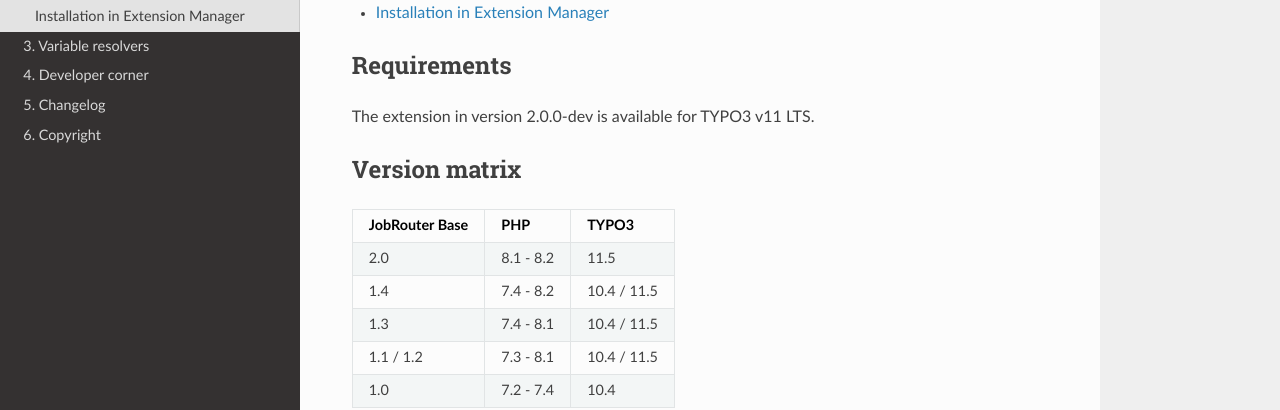
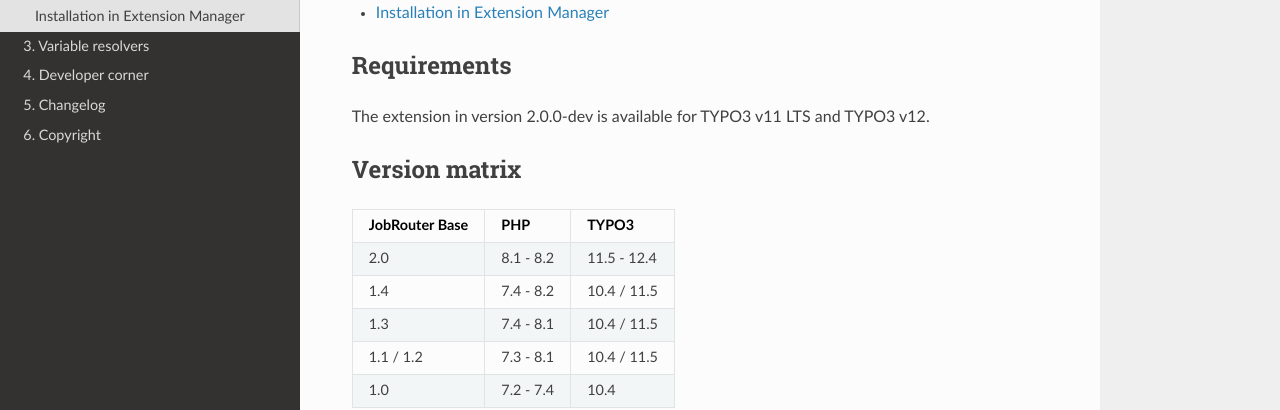
Before and after one commit to jobrouter/typo3-base, a Sphinx documentation site: the page built from Documentation/installation.rst, in a window 1280 px wide and 1353 px high. Shown: the part 279-689 px from the top of the window. Built offline with Sphinx 7.4.7 and the Read the Docs theme 2.0.0, drawn with Linux system fonts in a browser that asks for light colours.

Commit message:
[FEATURE] Add compatibility with TYPO3 v12

```diff
--- a/Documentation/changelog.rst
+++ b/Documentation/changelog.rst
@@ -10,6 +10,12 @@
 
 `Unreleased <https://github.com/brotkrueml/typo3-jobrouter-base/compare/v1.3.0...HEAD>`_
 --------------------------------------------------------------------------------------------
+
+Added
+^^^^^
+
+
+* Compatibility with TYPO3 v12
 
 Changed
 ^^^^^^^
--- a/Documentation/installation.rst
+++ b/Documentation/installation.rst
@@ -18,7 +18,7 @@
 Requirements
 ============
 
-The extension in version |release| is available for TYPO3 v11 LTS.
+The extension in version |release| is available for TYPO3 v11 LTS and TYPO3 v12.
 
 
 .. _version-matrix:
@@ -29,7 +29,7 @@
 ============== ========== ===========
 JobRouter Base PHP        TYPO3
 ============== ========== ===========
-2.0            8.1 - 8.2  11.5
+2.0            8.1 - 8.2  11.5 - 12.4
 -------------- ---------- -----------
 1.4            7.4 - 8.2  10.4 / 11.5
 -------------- ---------- -----------
```
Also changed, not shown: CHANGELOG.md (+3 -0 lines), composer.json (+5 -5 lines), 2 other files.
